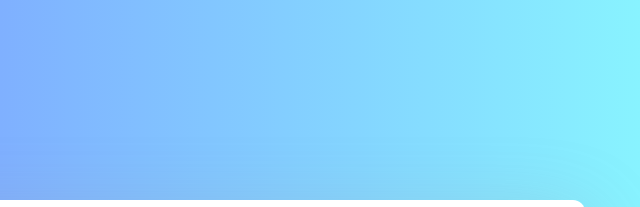
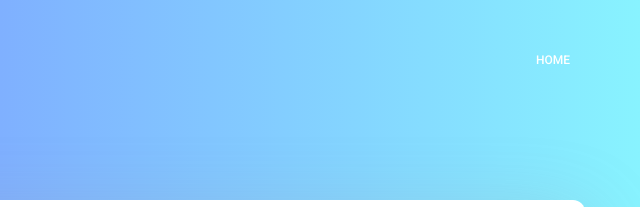
Before and after one commit to annysomani/Apoorva-Somani, a plain HTML site: page index.html in a window 1280 px wide. Shown: the top 207 px of the page, 640-1280 px from the left. Drawn offline with Linux system fonts and the light colour scheme.

Commit message:
add menu with limited options

```diff
--- a/index.html
+++ b/index.html
@@ -36,8 +36,9 @@
 						<!-- Collect the nav links, forms, and other content for toggling -->
 						<div class="collapse navbar-collapse offset" id="navbarSupportedContent">
 							<ul class="nav navbar-nav menu_nav ml-auto">
+
+								<li class="nav-item active"><a class="nav-link" href="index.html">Home</a></li>
 								<!--
-								<li class="nav-item active"><a class="nav-link" href="index.html">Home</a></li>
 								<li class="nav-item"><a class="nav-link" href="about-us.html">About</a></li>
 								<li class="nav-item"><a class="nav-link" href="services.html">Services</a></li>
 								<li class="nav-item submenu dropdown">
```
